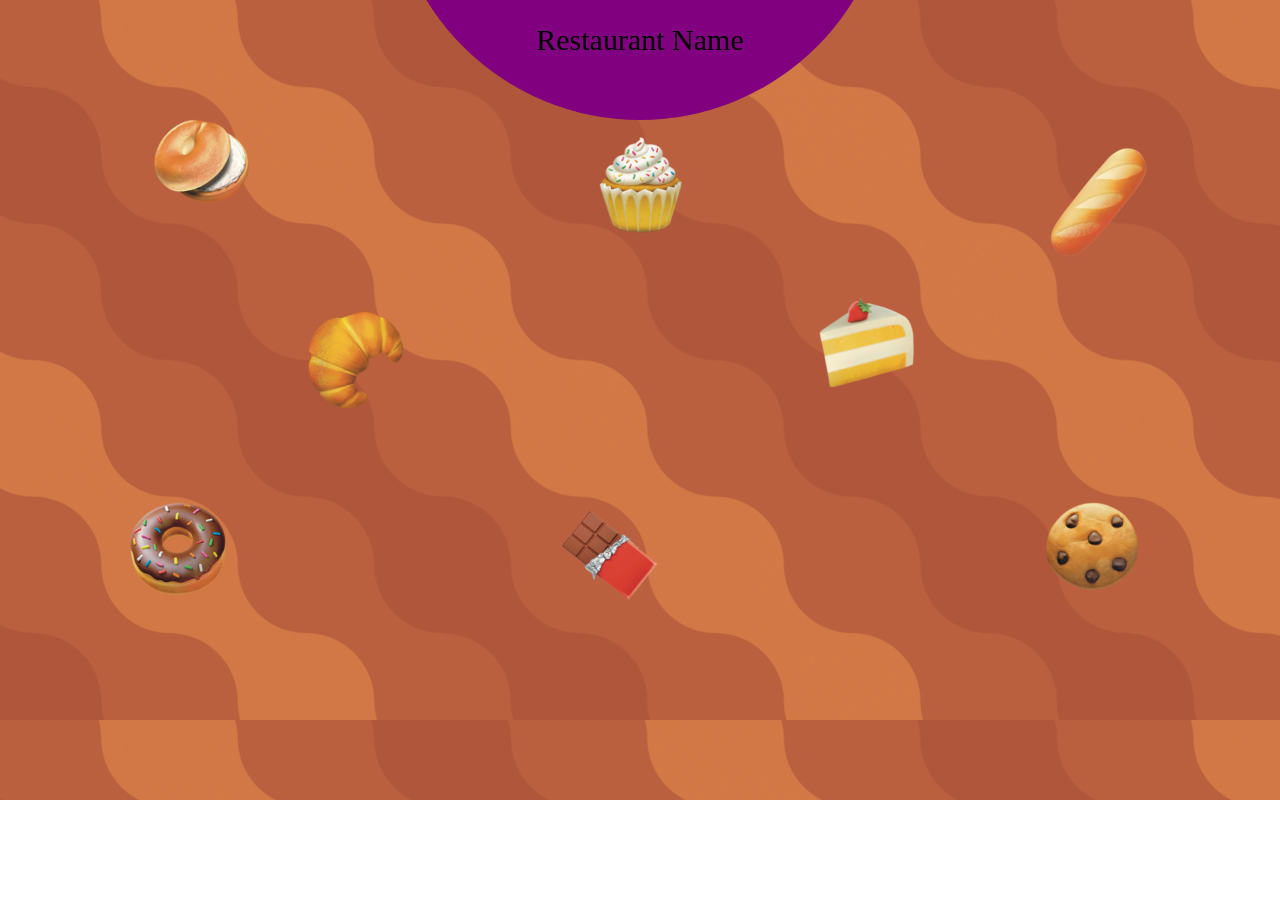
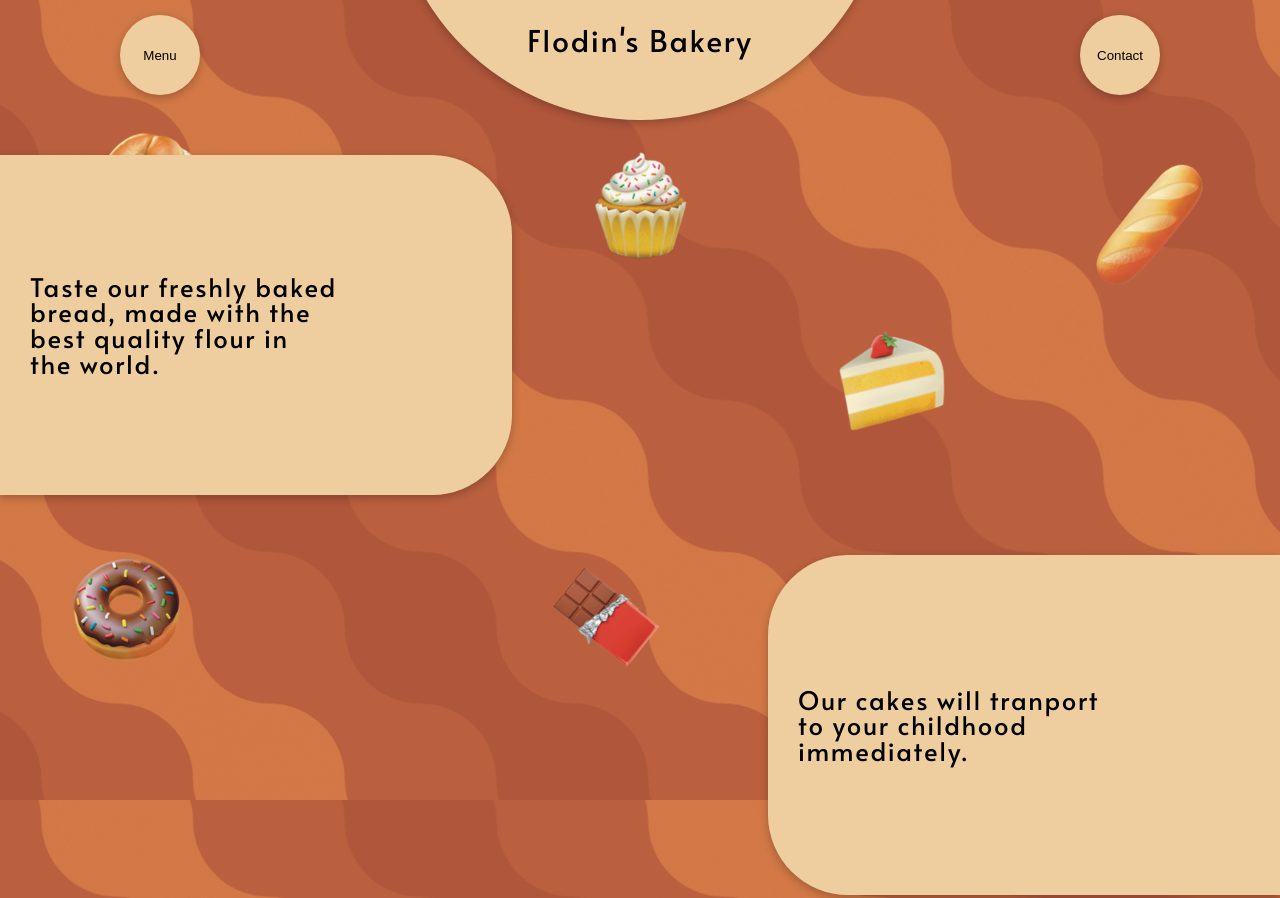
Before and after one commit to Javier-rn/restaurant-page, a website built with webpack: page dist/index.html in a window 1280 px wide. Shown: the top 898 px of the page. Before the commit the page ends 800 px from the top, so only its background shows below. Built offline with nearby package versions, Linux system fonts and the light colour scheme.

Commit message:
Change contents from html file to separate js file

```diff
--- /dev/null
+++ b/src/home.js
@@ -0,0 +1,63 @@
+function createHomePage() {
+  const content = document.querySelector('.content');
+
+  const nav = document.createElement('nav');
+
+  const menuButton = document.createElement('button');
+  menuButton.innerText = 'Menu';
+
+  const headlineDiv = document.createElement('div');
+  headlineDiv.classList.add('headline');
+
+  const circleDiv = document.createElement('div');
+  circleDiv.classList.add('circle');
+
+  const h1 = document.createElement('h1');
+  h1.innerText = "Flodin's Bakery";
+
+  const contactButton = document.createElement('button');
+  contactButton.innerText = 'Contact';
+
+  headlineDiv.append(circleDiv);
+  headlineDiv.append(h1);
+
+  nav.append(menuButton);
+  nav.append(headlineDiv);
+  nav.append(contactButton);
+
+  content.append(nav);
+
+  const mainContentDiv = document.createElement('div');
+  mainContentDiv.classList.add('main-content');
+
+  const leftBox1 = document.createElement('div');
+  leftBox1.classList.add('left', 'box');
+
+  const leftBox2 = document.createElement('div');
+  leftBox2.classList.add('right', 'box');
+
+  const leftBox3 = document.createElement('div');
+  leftBox3.classList.add('left', 'box');
+
+  const p1 = document.createElement('p');
+  p1.innerText =
+    'Taste our freshly baked bread, made with the best quality flour in the world.';
+
+  const p2 = document.createElement('p');
+  p2.innerText = 'Our cakes will tranport to your childhood immediately.';
+
+  const p3 = document.createElement('p');
+  p3.innerText = 'We even make pizzas! Not italian, but close!';
+
+  leftBox1.append(p1);
+  leftBox2.append(p2);
+  leftBox3.append(p3);
+
+  mainContentDiv.append(leftBox1);
+  mainContentDiv.append(leftBox2);
+  mainContentDiv.append(leftBox3);
+
+  content.append(mainContentDiv);
+}
+
+export { createHomePage };
--- a/src/index.js
+++ b/src/index.js
@@ -1,4 +1,6 @@
 import './reset.css';
 import './style.css';
 
-console.log('hey!!!!');
+import { createHomePage } from './home.js';
+
+createHomePage();
--- a/src/style.css
+++ b/src/style.css
@@ -1,7 +1,15 @@
+@font-face {
+  font-family: 'Alata';
+  src: url('Alata-Regular.ttf');
+}
+
 body {
   background-image: url('background.png');
   background-size: cover;
   background-position: 0 0;
+  background-attachment: fixed;
+  letter-spacing: 0.1em;
+  font-family: 'Alata', cursive;
 }
 
 .content {
@@ -9,6 +17,24 @@ body {
   display: flex;
   flex-direction: column;
   align-items: center;
+}
+
+nav {
+  width: 100%;
+  display: flex;
+  flex-direction: row;
+  justify-content: space-around;
+}
+
+nav button {
+  border: none;
+  box-shadow: rgba(0, 0, 0, 0.24) 0px 3px 8px;
+  border-radius: 50%;
+  width: 80px;
+  height: 80px;
+  margin-top: 15px;
+  background-color: #eece9f;
+  cursor: pointer;
 }
 
 .headline {
@@ -20,8 +46,9 @@ body {
 }
 
 .circle {
+  box-shadow: rgba(0, 0, 0, 0.24) 0px 3px 8px;
   z-index: -1;
-  background-color: purple;
+  background-color: #eece9f;
   position: absolute;
   top: -380px;
   width: 500px;
@@ -33,3 +60,38 @@ body {
   font-size: 30px;
   padding: 25px;
 }
+
+.main-content {
+  width: 100%;
+  position: inline-flex;
+}
+
+.box {
+  display: flex;
+  align-items: center;
+  width: 40%;
+  height: 340px;
+  margin: 60px 0;
+  background-color: #eece9f;
+  box-shadow: rgba(0, 0, 0, 0.24) 0px 3px 8px;
+}
+
+.box p {
+  width: 60%;
+  padding: 30px;
+  font-size: 1.6em;
+}
+
+.left {
+  border-top-right-radius: 80px;
+  border-bottom-right-radius: 80px;
+}
+
+.right {
+  border-top-left-radius: 80px;
+  border-bottom-left-radius: 80px;
+  position: relative;
+  margin-left: auto;
+  right: 0;
+  z-index: -1;
+}
--- a/webpack.config.js
+++ b/webpack.config.js
@@ -16,6 +16,10 @@ module.exports = {
         test: /\.(png|svg|jpg|jpeg|gif)$/i,
         type: 'asset/resource',
       },
+      {
+        test: /\.(woff|woff2|eot|ttf|otf)$/i,
+        type: 'asset/resource',
+      },
     ],
   },
 };
```
Also changed, not shown: dist/0a5042d2d5af7824ab49.jpg (deleted), dist/a90e0970a7aca7d36f95.ttf (added), dist/bundle.js (deleted), dist/index.html, dist/main.js, src/AbrilFatface-Regular.ttf (added), src/Alata-Regular.ttf (added), 1 other file.
